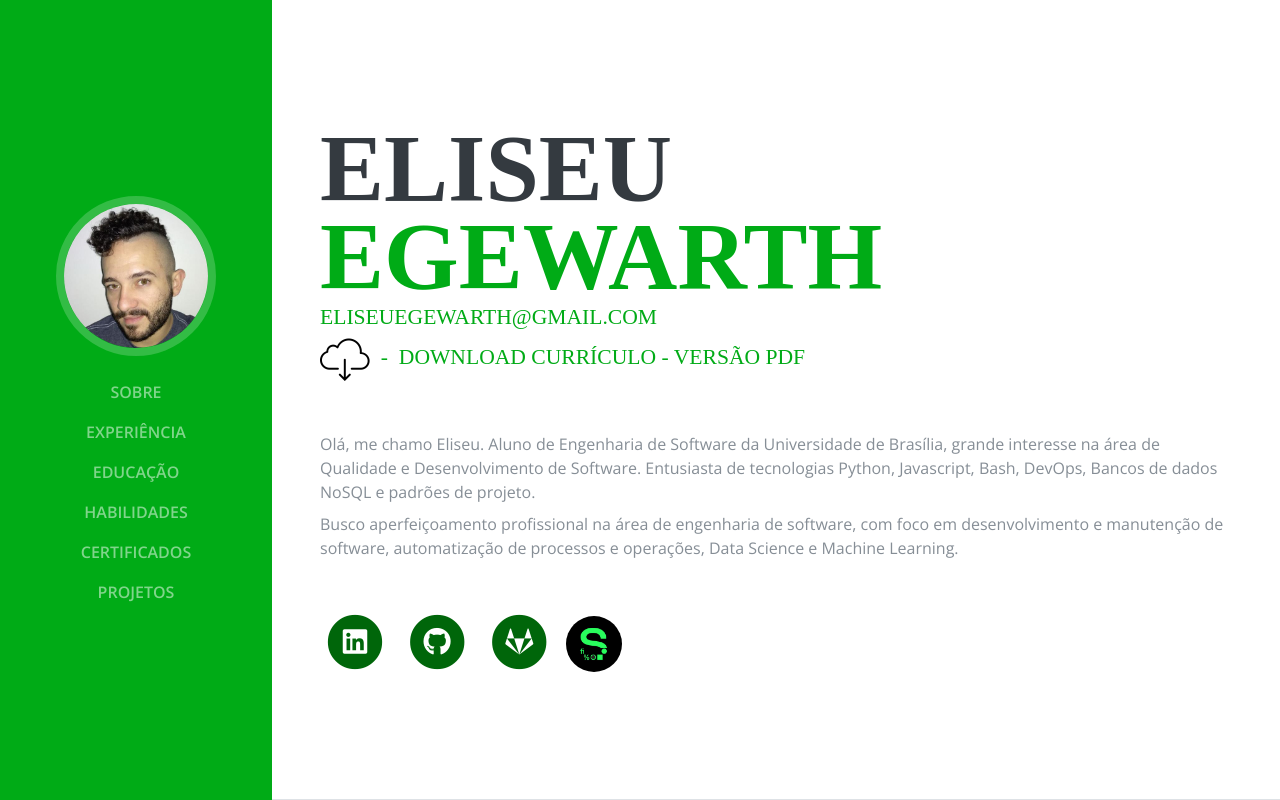
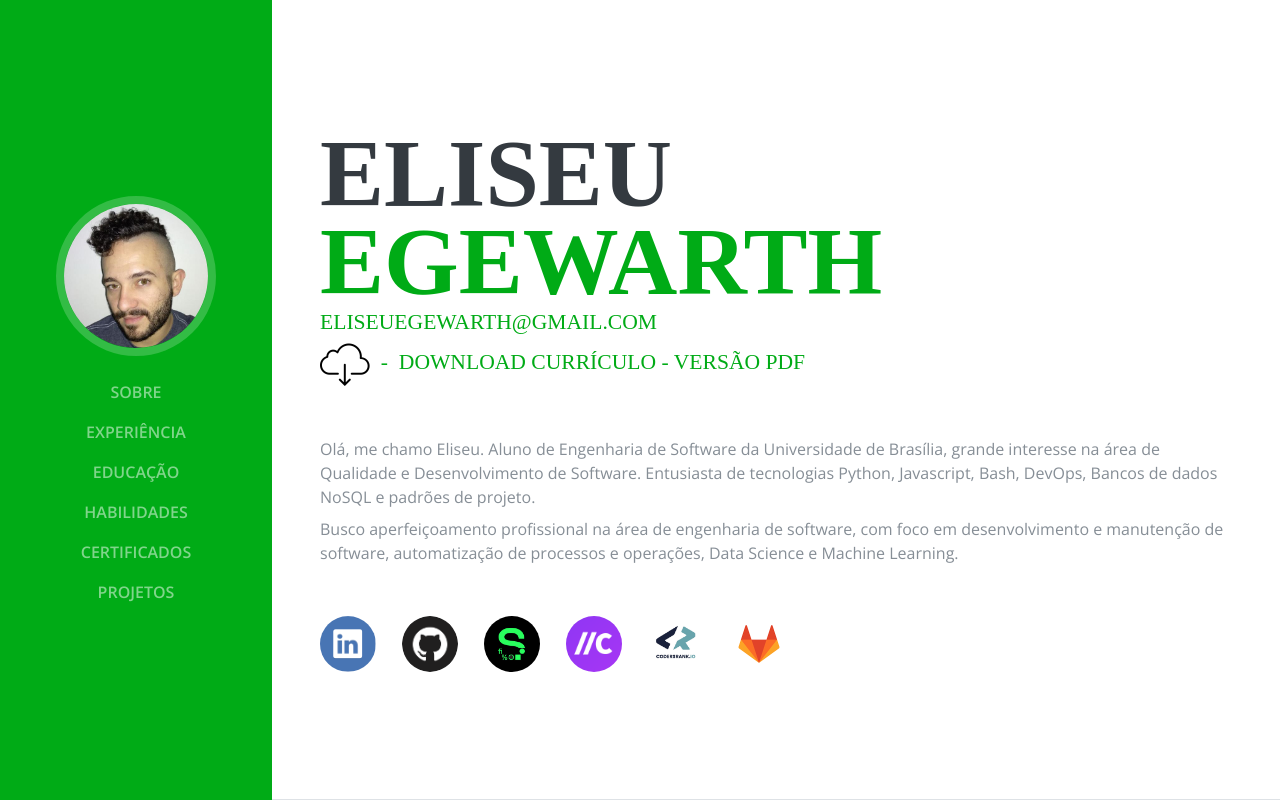
Before and after one commit to eliseuegewarth/eliseuegewarth.github.io, a plain HTML site: page index.html in a window 1280 px wide. Shown: the top 800 px of the page. Drawn offline with nearby package versions, Linux system fonts and the light colour scheme; a web font is replaced by a local one.

Commit message:
Updating some icons in 'about' section
Signed-off-by: Eliseu Egewarth <eliseuegewarth@mail.com>

```diff
--- a/index.html
+++ b/index.html
@@ -76,33 +76,44 @@
             <li class="list-inline-item">
               <a href="https://www.linkedin.com/in/eliseuegewarth">
               <span class="fa-stack fa-lg">
-              <i class="fa fa-circle fa-stack-2x"></i>
-              <i class="fab fa-linkedin fa-stack-1x fa-inverse"></i>
-              </span>
+                  <img width="56px" height="56px" class="img-fluid img-profile rounded-circle mx-auto mb-0" src="img/linkedin.png" alt="Linkedin" title="Linkedin">
+                </span>
               </a>
             </li>
             <li class="list-inline-item">
               <a href="https://github.com/eliseuegewarth">
               <span class="fa-stack fa-lg">
-              <i class="fa fa-circle fa-stack-2x"></i>
-              <i class="fab fa-github fa-stack-1x fa-inverse"></i>
-              </span>
+                  <img width="56px" height="56px" class="img-fluid img-profile rounded-circle mx-auto mb-0" src="img/github.jpg" alt="GitHub" title="GitHub">
+                </span>
+              </a>
+            </li>
+            <li class="list-inline-item">
+              <a href="https://sourcerer.io/eliseuegewarth">
+                <span class="fa-stack fa-lg">
+                  <img width="56px" height="56px" class="img-fluid img-profile rounded-circle mx-auto mb-0" src="img/sourcerer_io.jpg" alt="Sourcerer.io" title="Sourcerer.io">
+                </span>
+              </a>
+            </li>
+            <li class="list-inline-item">
+              <a href="https://codetrace.com/eliseuegewarth">
+                <span class="fa-stack fa-lg">
+                  <img width="56px" height="56px" class="img-fluid img-profile rounded-circle mx-auto mb-0" src="img/codetrace.png" alt="CodeTrace" title="CodeTrace">
+                </span>
+              </a>
+            </li>
+            <li class="list-inline-item">
+              <a href="https://profile.codersrank.io/user/eliseuegewarth">
+                <span class="fa-stack fa-lg">
+                  <img width="56px" height="56px" class="img-fluid img-profile rounded-circle mx-auto mb-0" src="img/codersrank.png" alt="CodersRank.io" title="CodersRank.io">
+                </span>
               </a>
             </li>
             <li class="list-inline-item">
               <a href="https://gitlab.com/eliseuegewarth">
               <span class="fa-stack fa-lg">
-              <i class="fa fa-circle fa-stack-2x"></i>
-              <i class="fab fa-gitlab fa-stack-1x fa-inverse"></i>
-              </span>
+                  <img width="56px" height="56px" class="img-fluid img-profile rounded-circle mx-auto mb-0" src="img/gitlab_2.png" alt="GitLab" title="GitLab">
+                </span>
               </a>
-            </li>
-            <li class="list-inline-item">
-              <a class="navbar-brand js-scroll-trigger" href="#page-top">
-              <span class="fa-stack fa-lg">
-			      <img width="56px" height="56px" class="img-fluid img-profile rounded-circle mx-auto mb-0" src="img/sourcerer_io.jpg" alt="Sourcerer">
-              </span>
-			   </a>
             </li>
           </ul>
         </div>
```
Also changed, not shown: img/codersrank.png (added), img/codetrace.png (added), img/github.jpg (added), img/gitlab_2.png (added), img/linkedin.png (added).
